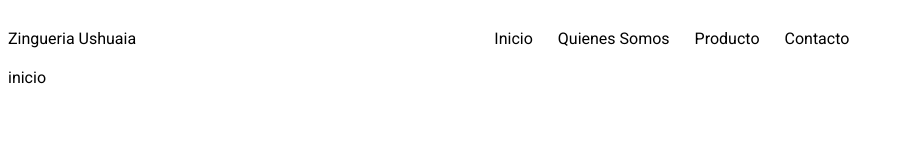
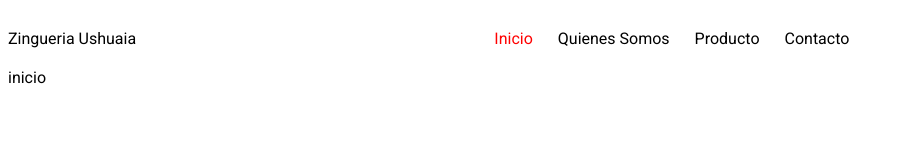
Before and after one commit to luchinileo/ZINCJAVIER, a React (Vite) app: page / in a window 1280 px wide. Shown: the top 160 px of the page, without its empty margins (0-904 px from the left). Built offline with nearby package versions, Linux system fonts and the light colour scheme.

Commit message:
color activo al navegador

```diff
--- a/src/components/Navegador/Navegador.module.css
+++ b/src/components/Navegador/Navegador.module.css
@@ -2,7 +2,9 @@
 
 
 .link{
-    color: black;
+
     text-decoration: none;
+    margin-left: 25PX;
+
 }
 /* este le ponemos none y le saca lo subrayada al texto */
--- a/src/components/Navegador/Navegador.tsx
+++ b/src/components/Navegador/Navegador.tsx
@@ -14,10 +14,20 @@ export const Navegador = () => {
         </Grid>
         <Grid item xs={12} md={8}>
             <ul style={{display:'flex'}}>
-                <NavLink to={'/'} style={{marginLeft:'25px'}} className={styles.link}>Inicio</NavLink>
-                <NavLink to={'/quienessomos'} style={{marginLeft:'25px'}} className={styles.link}>Quienes Somos</NavLink>
-                <NavLink to={'/producto'} style={{marginLeft:'25px'}} className={styles.link}>Producto</NavLink>
-                <NavLink to={'/contacto'} style={{marginLeft:'25px'}} className={styles.link}>Contacto</NavLink>
+                <NavLink to={'/'}  className={styles.link}
+                style={({isActive}) =>({
+                  color:isActive ? 'red' : 'black ',
+                })}
+                >Inicio</NavLink>
+                <NavLink to={'/quienessomos'} style={({isActive}) =>({
+                  color:isActive ? 'red' : 'black ',
+                })} className={styles.link}>Quienes Somos</NavLink>
+                <NavLink to={'/producto'} style={({isActive}) =>({
+                  color:isActive ? 'red' : 'black ',
+                })} className={styles.link}>Producto</NavLink>
+                <NavLink to={'/contacto'} style={({isActive}) =>({
+                  color:isActive ? 'red' : 'black ',
+                })} className={styles.link}>Contacto</NavLink>
             </ul>
         </Grid>
     </Grid>
```
